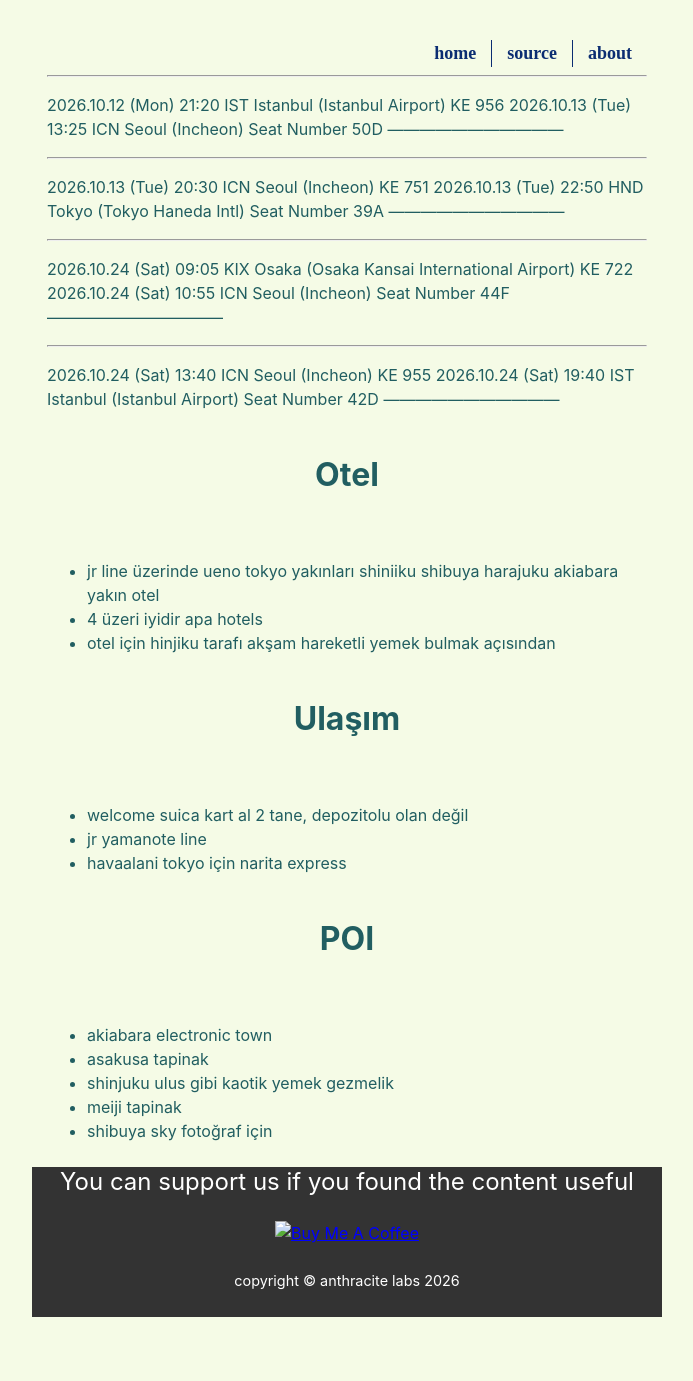
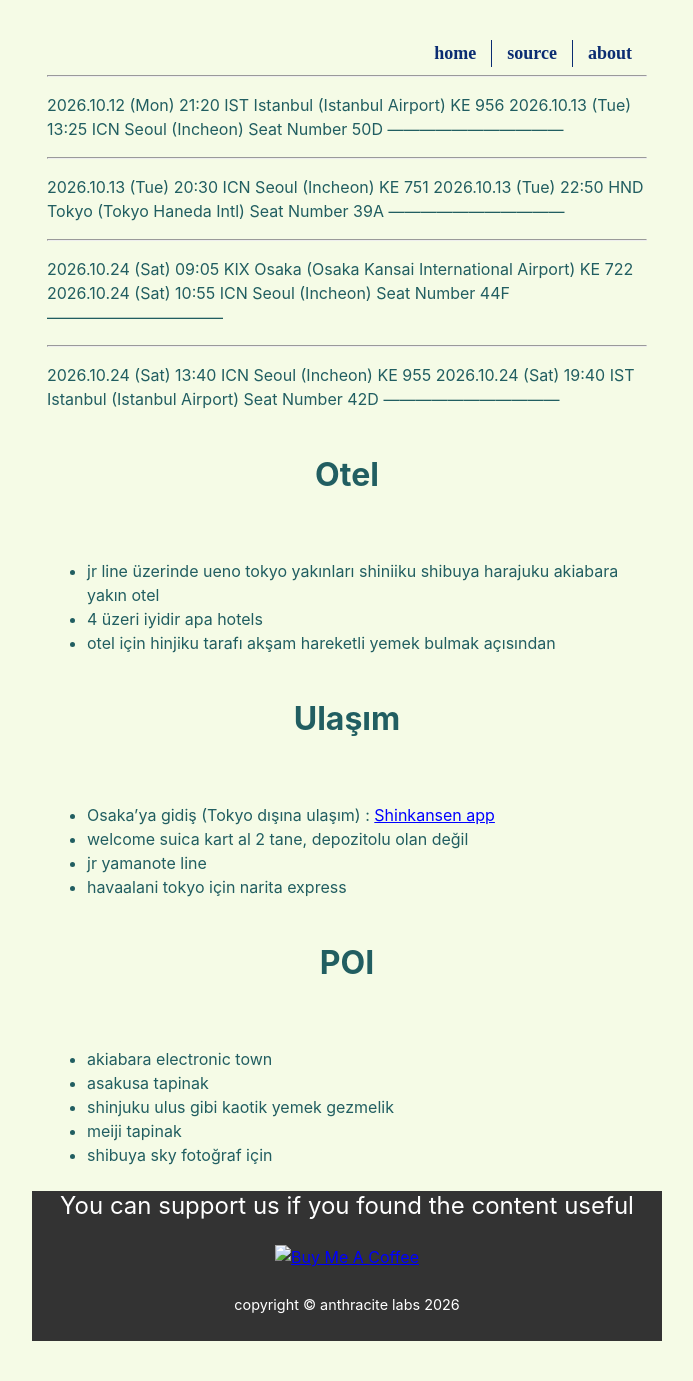
Before and after one commit to anthracitelabs/anthracitelabs.github.io, a Jekyll site: the page built from japan.md, in a window 1280 px wide. Shown: the whole page, without its empty margins (293-986 px from the left). Built offline with Jekyll 4.4.1, drawn with Linux system fonts in a browser that asks for light colours; our own code applies the rules of GitHub Pages for plain Markdown files; the repository's description, which GitHub fills in, is left out; before the commit the page ends 1357 px from its top, so only the background shows below that.

Commit message:
Update japan.md

```diff
--- a/japan.md
+++ b/japan.md
@@ -59,6 +59,7 @@ Seat Number	42D
 
 # Ulaşım
 
+* Osaka'ya gidiş (Tokyo dışına ulaşım) : [Shinkansen app](https://smart-ex.jp/en/lp/app/)
 * welcome suica kart al 2 tane, depozitolu olan değil
 * jr yamanote line
 * havaalani tokyo için narita express
```
